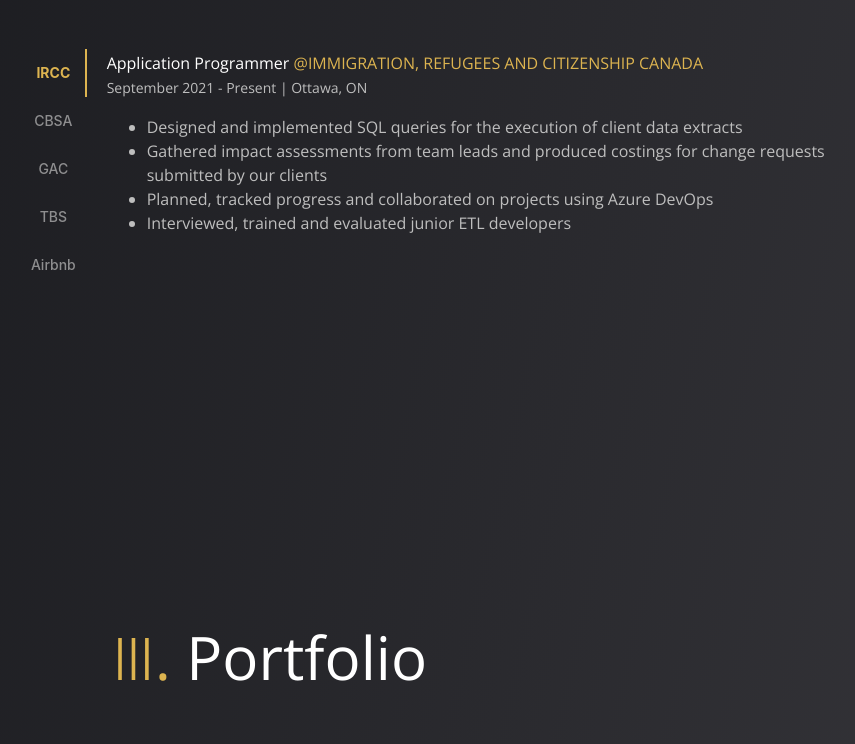
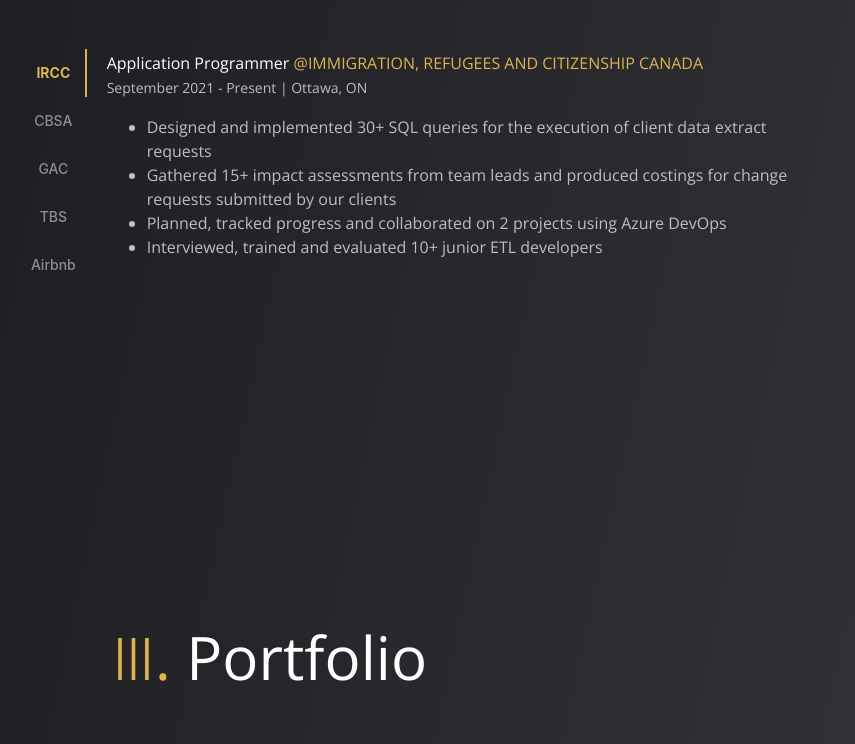
Before and after one commit to moiseamani1/portfolio_site, a React (Create React App) app: page / in a window 1280 px wide. Shown: the part 1837-2581 px from the top of the page, without its empty margins (240-1095 px from the left). Built offline with nearby package versions, Linux system fonts and the light colour scheme.

Commit message:
Fixed resume and descriptions

```diff
--- a/src/components/Experience/Experience.jsx
+++ b/src/components/Experience/Experience.jsx
@@ -172,10 +172,10 @@
       <Typography variant='subtitle1' className={classes.jobTitle}>Application Programmer <a href="https://www.canada.ca/en/immigration-refugees-citizenship.html" target="_blank" className={classes.location} rel="noreferrer">@IMMIGRATION, REFUGEES AND CITIZENSHIP CANADA</a></Typography>
             <Typography variant='subtitle2'>September 2021 - Present | Ottawa, ON</Typography>
             <ul>
-            <li><Typography variant='body1'>Designed and implemented SQL queries for the execution of client data extracts</Typography></li>
-            <li><Typography variant='body1'>Gathered impact assessments from team leads and produced costings for change requests submitted by our clients</Typography></li>
-            <li><Typography variant='body1'>Planned, tracked progress and collaborated on projects using Azure DevOps</Typography></li>
-            <li><Typography variant='body1'>Interviewed, trained and evaluated junior ETL developers</Typography></li>
+            <li><Typography variant='body1'>Designed and implemented 30+ SQL queries for the execution of client data extract requests</Typography></li>
+            <li><Typography variant='body1'>Gathered 15+ impact assessments from team leads and produced costings for change requests submitted by our clients</Typography></li>
+            <li><Typography variant='body1'>Planned, tracked progress and collaborated on 2 projects using Azure DevOps</Typography></li>
+            <li><Typography variant='body1'>Interviewed, trained and evaluated 10+ junior ETL developers</Typography></li>
             </ul>
         </div>
       </TabPanel>
@@ -188,14 +188,14 @@
             <Typography variant='subtitle2'>May 2020 - September 2021 | Ottawa, ON</Typography>
             <ul>
             <li><Typography variant='body1'>Supported and tested Java EE postal web application</Typography></li>
-<li><Typography variant='body1'>Ran SQL queries to update our databases across different environments</Typography></li>
-<li><Typography variant='body1'>Implemented new application features based on client’s requirements using SDLC</Typography></li>
+<li><Typography variant='body1'>Ran SQL scripts to update our databases across different environments</Typography></li>
+<li><Typography variant='body1'>Integrated UTF-8 encoding into our form logic to include Chinese characters</Typography></li>
             </ul>
             <Typography variant='subtitle1' className={classes.jobTitle}>Junior Programmer &#40;Co-op&#41; <a href='https://www.cbsa-asfc.gc.ca/menu-eng.html' target={"_blank"} className={classes.location} rel="noreferrer">@CANADA BORDER SERVICES AGENCY</a></Typography>
             <Typography variant='subtitle2'>September 2019 – December 2019 | Ottawa, ON</Typography>
             <ul>
-            <li><Typography variant='body1'> Developed, tested and implemented new UI application features for our team’s testing tools</Typography></li>
 <li><Typography variant='body1'>Applied knowledge of object-oriented programming to debug Java repositories</Typography></li>
+            <li><Typography variant='body1'>Improved the UI and UX of our message queue testing tool by making it more WCAG2 compliant</Typography></li>
             </ul>
 </div>
       </TabPanel>
@@ -206,8 +206,8 @@
       <Typography variant='subtitle1' className={classes.jobTitle}>Software Quality Assurance Analyst &#40;Co-op&#41; <a href='https://www.international.gc.ca/global-affairs-affaires-mondiales/home-accueil.aspx?lang=eng' target="_blank" className={classes.location} rel="noreferrer">@GLOBAL AFFAIRS CANADA</a></Typography>
             <Typography variant='subtitle2'>January 2019 – August 2019 | Gatineau, QC</Typography>
             <ul>
-            <li><Typography variant='body1'>Reviewed, analyzed and created test cases for end-to-end testing</Typography></li>
-<li><Typography variant='body1'>Identified automatable business processes and implemented their corresponding test scripts in Eclipse</Typography></li>
+            <li><Typography variant='body1'>Reviewed, analyzed and created 20+ test cases for end-to-end testing</Typography></li>
+<li><Typography variant='body1'>Identified 50+ automatable business processes and implemented their corresponding test scripts in Eclipse</Typography></li>
 <li><Typography variant='body1'>Provided project feedback, progress and updates on Trello</Typography></li>
 <li><Typography variant='body1'>Redesigned an automation framework to accommodate UAT test cases</Typography></li>
             </ul>
@@ -223,7 +223,7 @@
             <Typography variant='subtitle2'>May 2018 – August 2018 | Ottawa, ON</Typography>
             <ul>
                 <li><Typography variant='body1'>Researched on data visualization tools such as Plotly and RawGraphs</Typography></li>
-<li><Typography variant='body1'>Reported and troubleshot our system’s bugs using JIRA</Typography></li>
+<li><Typography variant='body1'>Reported and troubleshot 300+ system bugs using JIRA</Typography></li>
 <li><Typography variant='body1'>Logged data metrics to better visualize our portal’s efficacity and user engagement</Typography></li>
 
             </ul>
@@ -238,7 +238,7 @@
             <ul>
                 <li><Typography variant='body1'>Ensured that guests were satisfied with their stay by encouraging feedback and integrating comments</Typography></li>
 <li><Typography variant='body1'>Created high-quality client-host relationships by writing welcome documents with local amenities and services</Typography></li>
-<li><Typography variant='body1'>Used entrepreneurial skills to promote the offered services and polish website descriptions</Typography></li>
+<li><Typography variant='body1'>Used entrepreneurial skills to promote the offered services and polish listing's descriptions</Typography></li>
             </ul>
 
             </div>
--- a/src/components/Home/Home.jsx
+++ b/src/components/Home/Home.jsx
@@ -21,7 +21,7 @@
           <p>
           <Typography variant="h5"><span className={classes.greeting}>HI, I'M MOISE.<br/></span></Typography>
         <Typography variant="h4"><span className={classes.intro}>I'm a bilingual (en/fr) Computer Engineer that graduated from UOttawa.
-        I have 7+ years of software development experience. I'm currently working for <a href='https://www.canada.ca/en/immigration-refugees-citizenship.html' target="_blank" className={classes.location} rel="noreferrer">IRCC.</a>
+        I have {new Date().getFullYear()-2015}+ years of software development experience. I'm currently working for <a href='https://www.canada.ca/en/immigration-refugees-citizenship.html' target="_blank" className={classes.location} rel="noreferrer">IRCC.</a>
         </span>
        </Typography>
          </p>
--- a/src/components/Portfolio/Portfolio.jsx
+++ b/src/components/Portfolio/Portfolio.jsx
@@ -28,7 +28,7 @@
 
   },
   {
-    "title": "ML sandbox",
+    "title": "ML Sandbox",
     "description": "A sandbox where I used Youtube's API, Mongo and Node scheduler.",
     "github": "https://github.com/moiseamani1/ml-sandbox",
 
```
Also changed, not shown: 1 other file (tests, documents, lock files or other folders).
